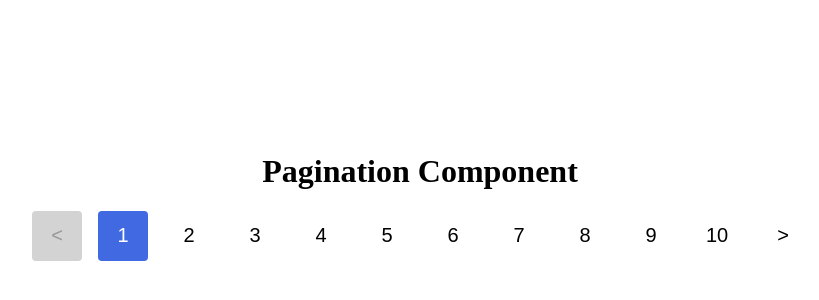
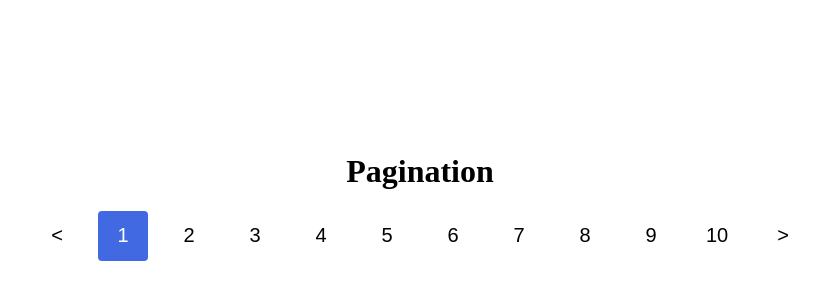
Before and after one commit to ohmy04180/Component-Develop, a Nuxt app in the folder component-ui/: page / in a window 1280 px wide. Shown: the part 204-504 px from the top of the page, without its empty margins (220-1039 px from the left). Built offline with nearby package versions, Linux system fonts and the light colour scheme.

Commit message:
[FAB2023-512] feat: Pagination 기능개발 진행-숫자 버튼 클릭시 활성화, 첫 번째 위치일 경우 이전버튼 비활성화

```diff
--- a/component-ui/components/Pagination.vue
+++ b/component-ui/components/Pagination.vue
@@ -1,91 +1,113 @@
 <template>
-	<h1>{{ title }}</h1>
-	<div></div>
+  <h1>Pagination</h1>
+
   <div class="pagination">
-		<button class="pagination-move-button" type="button" @click="movePrevPage" :disabled="isPrevDisabled">
+    <button
+      class="pagination-move-button"
+      type="button"
+      @click="movePrevPage"
+      :disabled="isPrevDisabled"
+    >
       <
     </button>
     <ul class="pagination-list">
-			<li class="pagination-item" v-for="item in newData" :key="item.number">
-				<button type="button" class="pagination-button" :class="item.number == currentPage ? 'is-active':''"
-								@click="movePage(item)">
-					{{ item.number }}
+      <li
+        class="pagination-item"
+        v-for="item in slicedPaginationData"
+        :key="item"
+      >
+        <button
+          type="button"
+          class="pagination-button"
+          @click="movePage(item)"
+          :class="item === currentPage ? 'is-active' : ''"
+        >
+          {{ item }}
         </button>
       </li>
     </ul>
-		<button class="pagination-move-button" type="button" @click="moveNextPage" :disabled="isNextDisabled">
+    <button
+      class="pagination-move-button"
+      type="button"
+      @click="moveNextPage"
+      :disabled="isNextDisabled"
+    >
       >
     </button>
   </div>
 </template>
 
 <script lang="ts">
-import {ref} from 'vue';
+import { ref, defineComponent, computed } from "vue";
 
 export default defineComponent({
-	props: ['data'],
-	setup(props, {emit}) {
-
+  props: ["paginationData", "postData"],
+  setup(props, { emit }) {
     //	** DATA
     // 총 게시글 수
-		const totalCount: object[] = props.data;
+    const totalCount: object[] = props.postData.length;
     // 보여질 숫자 버튼 개수 (10개씩 보기, 20개씩 보기)
     const perPage = ref(10);
     // 현재 페이지 (Default: 1)
     let currentPage = ref(1);
     // 페이지네이션에 몇 개의 페이지가 보이게 할 것인지
-		const pageSize = ref(10);
+    const pageSize: number = 10;
     // disabled 체크
-		let isPrevDisabled = false;
-		let isNextDisabled = false;
+    let isPrevDisabled = ref(false);
+    let isNextDisabled = ref(false);
 
-		let newData: object[] = [];
+    // ** COMPUTED
+    // 처음 진입 시 보여질 페이지네이션 개수 출력
+    const slicedPaginationData = computed(() => {
+      return props.paginationData.slice(0, perPage.value);
+    });
 
-		if(props.data){
-			newData = props.data.slice(props.data[0], perPage.value);
-			isPrevDisabled = true;
+    //	** METHODS
+
+    // TODO: [개발]
+    // let totalPage = Math.ceil(totalCount.length / pageSize.value);
+
+    // 숫자 버튼 클릭시 해당하는 데이터 목록을 출력한다.
+    function movePage(item: number) {
+      // 이전 / 다음으로 버튼 비활성화 체크
+      checkPrevDisabled(item);
+      checkNextDisabled(item);
+
+      // 현재 페이지 상태 설정
+      isSelectedClass(item);
     }
 
-		//	** COMPUTED
-		// data에서 보여질 페이지 개수에 맞춰서 페이지에 출력한다.
-		let slicedData = computed(() => {
-			// let newData: object[] = [];
-			// newData = props.data.slice(props.data[0], perPage.value);
-			// return newData;
-			return ''
-		})
+    // TODO: [개발] currentPage 변화 감지, emit 발생
+    function isSelectedClass(item: number) {
+      currentPage.value = item;
 
-		//	** METHODS
-		// 숫자 버튼 클릭시 해당하는 데이터 목록을 출력한다.
-		const movePage = (item) => {
-			currentPage = item.number;
-			console.log('클릭한 숫자: ', item.number)
-			console.log('현재 선택된 숫자: ', currentPage);
+      // test
+      // console.log("currentPage.value", currentPage.value);
     }
 
-		// 전체 개수 / 보여질 페이지 개수
-		let totalPage = Math.ceil(totalCount.length / pageSize.value);
-		console.log('totalPage', totalPage)
+    // TODO: [개발] 1번째 순서에 도달했을 경우, 이전 버튼 비활성화
+    function checkPrevDisabled(item: number): void {
+      isPrevDisabled.value = item === props.paginationData[0] ? true : false;
+    }
+
+    // TODO: [개발] 마지막 순서에 도달했을 경우, 다음 버튼 비활성화
+    function checkNextDisabled(item: number): void {
+      isNextDisabled.value =
+        item == props.paginationData[props.paginationData.length - 1]
+          ? true
+          : false;
+    }
 
     function movePrevPage() {
-			console.log('다음 페이지로 이동');
+      console.log("다음 페이지로 이동");
     }
 
     function moveNextPage() {
-			console.log('이전 페이지로 이동');
+      console.log("이전 페이지로 이동");
     }
 
-		// TODO: 버릴것 임의 코드
-		const title = ref('Pagination Component');
-
-		const reversedMessage = computed(() => {
-			return title.value.split('').reverse().join('');
-		})
-
     return {
-			title,
-			reversedMessage,
-			//
+      slicedPaginationData,
       isPrevDisabled,
       isNextDisabled,
       movePage,
@@ -94,25 +116,29 @@ export default defineComponent({
       perPage,
       currentPage,
       pageSize,
-			slicedData,
-			newData
+      isSelectedClass,
+      checkPrevDisabled,
+      checkNextDisabled
+    };
   }
-	},
 });
-
 </script>
 
 <style scoped>
-.pagination, .pagination-move-button, .pagination-list {
+.pagination,
+.pagination-move-button,
+.pagination-list {
   display: flex;
 }
 
-.pagination, .pagination-list {
+.pagination,
+.pagination-list {
   gap: 16px;
 }
 
-.pagination-move-button, .pagination-button {
-	dislay: flex;
+.pagination-move-button,
+.pagination-button {
+  display: flex;
   align-items: center;
   justify-content: center;
   width: 50px;
--- a/component-ui/pages/index.vue
+++ b/component-ui/pages/index.vue
@@ -1,35 +1,37 @@
 <template>
   <div>
     <div></div>
-		<Pagination :data="sampleData"></Pagination>
+    <Pagination
+      :paginationData="paginationList"
+      :postData="postList"
+    ></Pagination>
   </div>
 </template>
 
 <script lang="ts">
-import {ref} from 'vue';
+import { ref, defineComponent } from "vue";
 
 export default defineComponent({
   setup() {
-		const sampleData = [
-			{number: 1, value: 'title1'},
-			{number: 2, value: 'title2'},
-			{number: 3, value: 'title3'},
-			{number: 4, value: 'title4'},
-			{number: 5, value: 'title5'},
-			{number: 6, value: 'title6'},
-			{number: 7, value: 'title7'},
-			{number: 8, value: 'title8'},
-			{number: 9, value: 'title9'},
-			{number: 10, value: 'title10'},
-			{number: 11, value: 'title11'},
-			{number: 12, value: 'title12'},
-			{number: 13, value: 'title13'},
-			{number: 114, value: 'title14'},
-		]
-		return {sampleData}
+    const paginationList: Array<number> = [
+      1, 2, 3, 4, 5, 6, 7, 8, 9, 10, 11, 12, 13, 14, 15, 16
+    ];
+
+    const postList: object[] = [
+      { title: "Title", postContent: "This is Content" },
+      { title: "Title", postContent: "This is Content" },
+      { title: "Title", postContent: "This is Content" },
+      { title: "Title", postContent: "This is Content" },
+      { title: "Title", postContent: "This is Content" },
+      { title: "Title", postContent: "This is Content" },
+      { title: "Title", postContent: "This is Content" },
+      { title: "Title", postContent: "This is Content" },
+      { title: "Title", postContent: "This is Content" },
+      { title: "Title", postContent: "This is Content" }
+    ];
+    return { paginationList, postList };
   }
-})
-
+});
 </script>
 <style>
 html {
@@ -40,7 +42,13 @@ html {
   justify-content: center;
 }
 
-html, body, div, span, ol, ul, li {
+html,
+body,
+div,
+span,
+ol,
+ul,
+li {
   margin: 0;
   padding: 0;
   border: 0;
@@ -55,7 +63,8 @@ h1 {
   justify-content: center;
 }
 
-ol, ul {
+ol,
+ul {
   list-style: none;
 }
 </style>
```
Also changed, not shown: 1 other file (tests, documents, lock files or other folders). Lines whose indentation alone changed are shown as unchanged.
